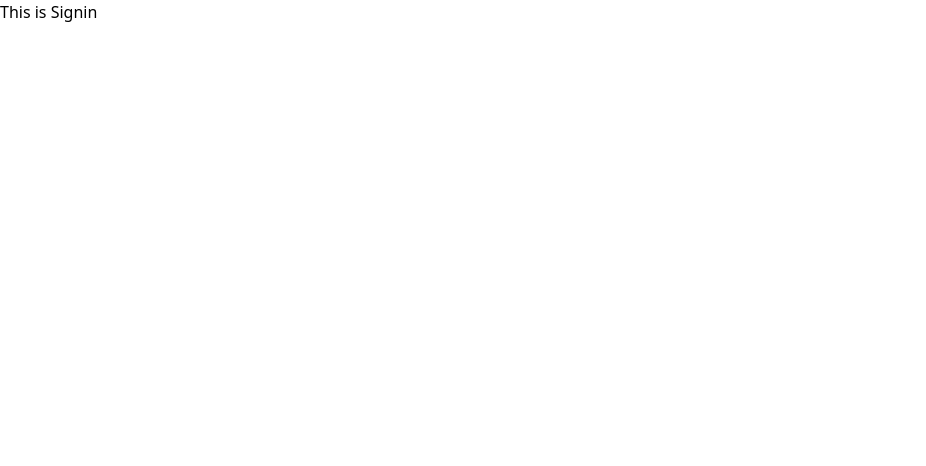
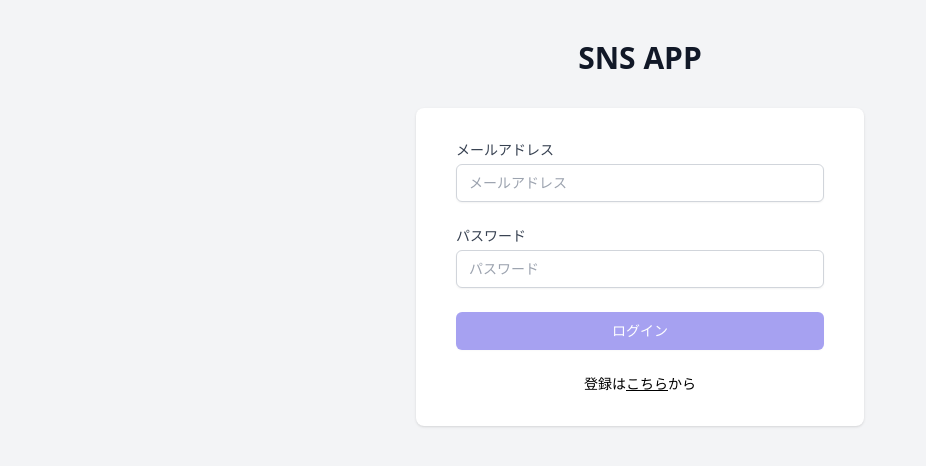
Before and after one commit to bbbyk105/SNS-app, a React (Create React App) app: page /signin in a window 1280 px wide. Shown: the top 466 px of the page, without its empty margins (0-926 px from the left). Built offline with nearby package versions, Linux system fonts and the light colour scheme; the HTML template or start-up script is replaced by a standard one.

Commit message:
login画面の作成

```diff
--- a/src/pages/Signin.jsx
+++ b/src/pages/Signin.jsx
@@ -1,4 +1,84 @@
+import { useState } from 'react';
+import { Link } from 'react-router-dom';
+import { authRepository } from '../repositories/auth';
+
+
+
 function Signin() {
-    return <div>This is Signin</div>
+    const [email, setEmail] = useState('');
+    const [password, setPassword] = useState('');
+
+    const signin = async () => {
+        const user = await authRepository.signin(email, password);
+        console.log(user)
+    }
+    return (
+        <div className="min-h-screen bg-gray-100 py-10 px-4 sm:px-6 lg:px-8">
+            <div className="flex flex-col items-center">
+                <h2 className="text-3xl font-extrabold text-gray-900">SNS APP</h2>
+                <div className="mt-8 w-full max-w-md">
+                    <div className="bg-white py-8 px-4 shadow sm:rounded-lg sm:px-10">
+                        <div className="space-y-6">
+                            <div>
+                                <label
+                                    className="block text-sm font-medium text-gray-700"
+                                    htmlFor="email"
+                                >
+                                    メールアドレス
+                                </label>
+                                <div className="mt-1">
+                                    <input
+                                        onChange={(e) => setEmail(e.target.value)}
+                                        id="email"
+                                        name="email"
+                                        placeholder="メールアドレス"
+                                        required
+                                        type="email"
+                                        className="appearance-none block w-full px-3 py-2 border border-gray-300 rounded-md shadow-sm placeholder-gray-400 focus:outline-none focus:ring-indigo-500 focus:border-indigo-500 sm:text-sm"
+                                    />
+                                </div>
+                            </div>
+                            <div>
+                                <label
+                                    className="block text-sm font-medium text-gray-700"
+                                    htmlFor="password"
+                                >
+                                    パスワード
+                                </label>
+                                <div className="mt-1">
+                                    <input
+                                        onChange={(e) => setPassword(e.target.value)}
+                                        id="password"
+                                        name="password"
+                                        placeholder="パスワード"
+                                        required
+                                        type="password"
+                                        className="appearance-none block w-full px-3 py-2 border border-gray-300 rounded-md shadow-sm placeholder-gray-400 focus:outline-none focus:ring-indigo-500 focus:border-indigo-500 sm:text-sm"
+                                    />
+                                </div>
+                            </div>
+                            <div>
+                                <button
+                                    onClick={signin}
+                                    className="w-full flex justify-center py-2 px-4 border border-transparent rounded-md shadow-sm text-sm font-medium text-white bg-indigo-600 hover:bg-indigo-700 focus:outline-none focus:ring-2 focus:ring-offset-2 focus:ring-indigo-500 disabled:opacity-50 disabled:cursor-not-allowed"
+                                    disabled={email === '' || password === ''}
+                                    >
+                                    ログイン
+                                </button>
+                            </div>
+                            <div className="mt-4 text-center text-sm">
+                                登録は
+                                <Link className="underline" to={'/signup'}>
+                                    こちら
+                                </Link>
+                                から
+                            </div>
+                        </div>
+                    </div>
+                </div>
+            </div>
+        </div>
+    );
 }
+
 export default Signin;
--- a/src/repositories/auth.jsx
+++ b/src/repositories/auth.jsx
@@ -12,4 +12,15 @@
 
         return {...data.user, userName: data.user.user_metadata.name};
     },
+    async signin(email, password) {
+        const {data,error}= await supabase.auth.signInWithPassword({
+            email,
+            password,
+        });
+        if(error) throw new Error(error.message);
+        return {
+            ...data.user,
+            userName: data.user.user_metadata.name,
+        };
+    }
 };
```
